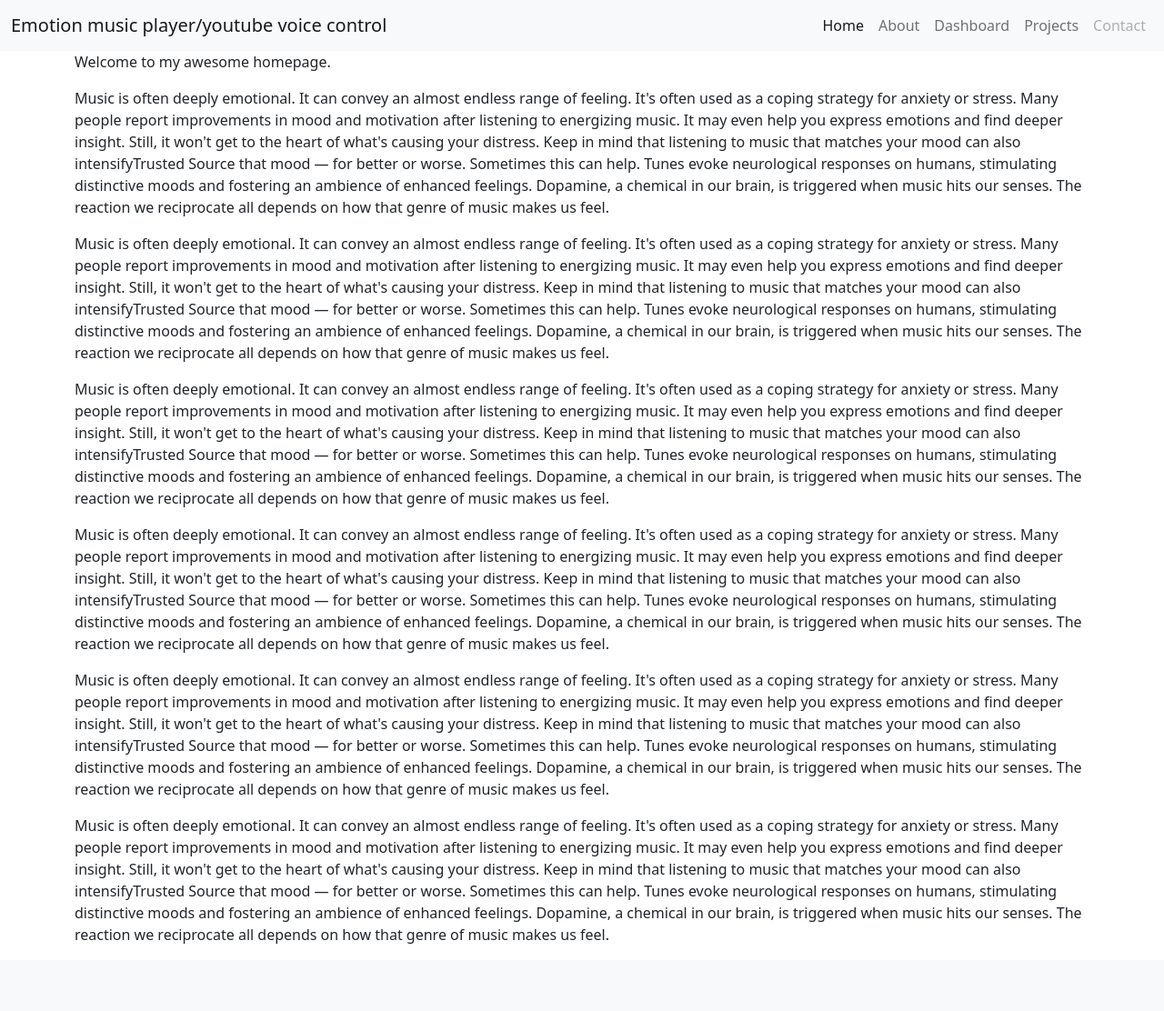
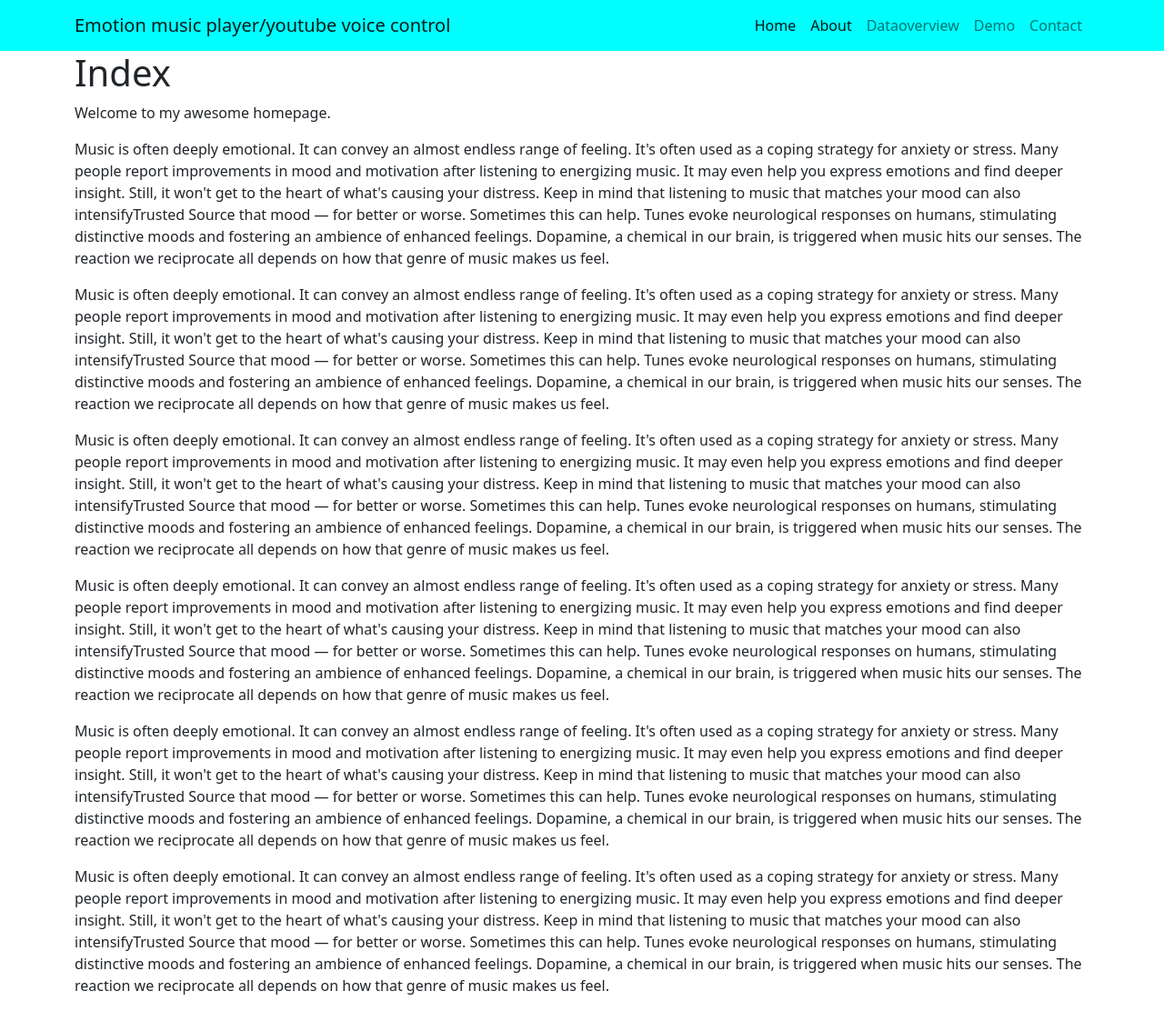
Before and after one commit to EuniceOyeniyi/Project, a Flask app: page / in a window 1280 px wide. Shown: the whole page at 91% size. Before the commit the page ends 1038 px from the top, so only its background shows below. Run offline with Flask 2, Linux system fonts and the light colour scheme.

Commit message:
added navbar to page

```diff
--- a/flask_blog/templates/components/navbar.html
+++ b/flask_blog/templates/components/navbar.html
@@ -1,11 +1,11 @@
 {% macro navbar() -%}
-<nav class="navbar navbar-expand-lg navbar-light bg-light fixed-top">
-  <div class="container-fluid">
+<nav class="navbar navbar-expand-lg navbar-light " style="background-color:aqua ;">
+  <div class="container">
     <!-- <span class="navbar-text   ">
       Navbar text with an inline element
     </span> -->
     <a class="navbar-brand" href="#">Emotion music player/youtube voice control</a>
-    <div class="container-fluid">
+    <div class="container">
 
     </div>
     <button class="navbar-toggler" type="button" data-bs-toggle="collapse" data-bs-target="#navbarNav" aria-controls="navbarNav" aria-expanded="false" aria-label="Toggle navigation">
@@ -20,22 +20,20 @@
           <a class="nav-link active " aria-current="page" href="/">Home</a>
         </li>
         <li class="nav-item">
-          <a class="nav-link" href="about">About</a>
+          <a class="nav-link active" href="about">About</a>
         </li>
         <li class="nav-item">
-          <a class="nav-link" href="about">Dashboard</a>
+          <a class="nav-link" href="about">Dataoverview</a>
         </li>
         <li class="nav-item">
-          <a class="nav-link" href="project">Projects</a>
+          <a class="nav-link" href="demo">Demo</a>
         </li>
         <li class="nav-item">
-          <a class="nav-link disabled" href="#" tabindex="-1" aria-disabled="true">Contact</a>
+          <a class="nav-link" href="project">Contact</a>
         </li>
       </ul>
 
     </div>
   </div>
 </nav>
-
-
 {%- endmacro %}
```
